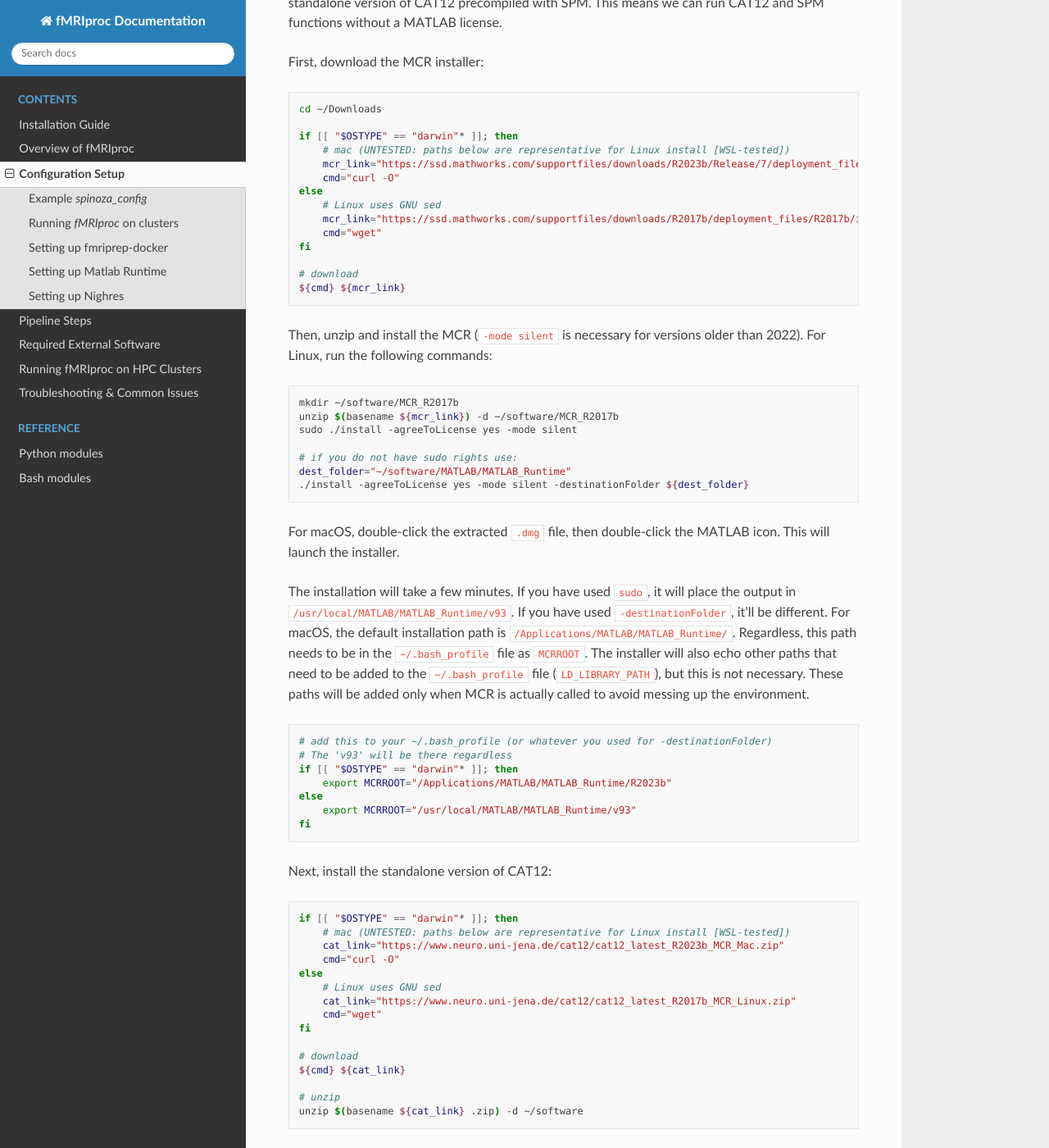
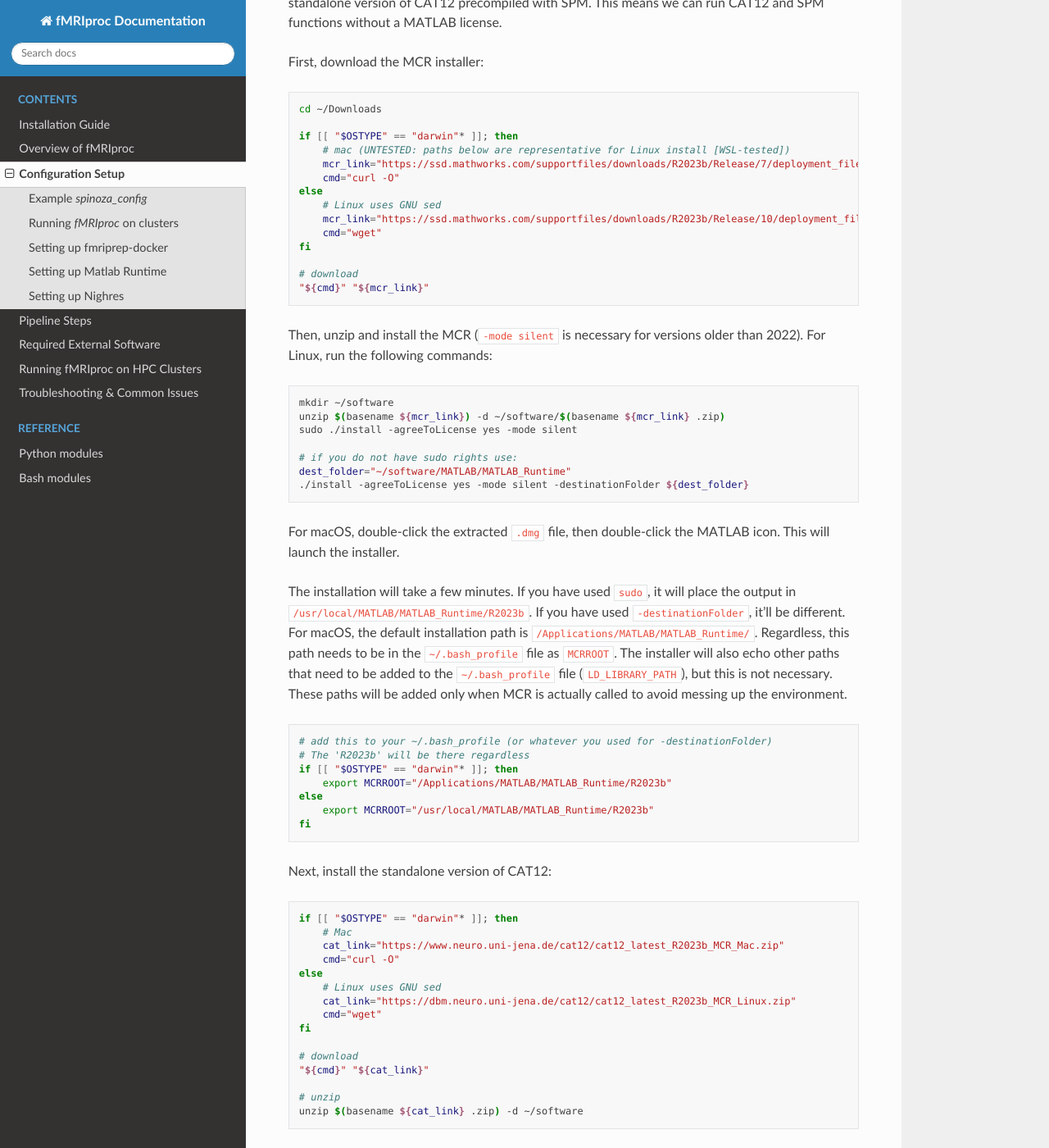
Before and after one commit to gjheij/fmriproc, a Sphinx documentation site: the page built from doc/source/configuration.rst, in a window 1280 px wide and 1400 px high, scrolled down 5871 px. Shown: the whole window at 82% size. Built offline with Sphinx 7.4.7 and the Read the Docs theme 3.1.0, drawn with Linux system fonts in a browser that asks for light colours; pages that are not in the unit, such as notebooks, are missing from menus; the version number could not be read and is left out; some of the changed text lies outside the part shown.

Commit message:
support for MCR Linux 2023b (r2664)

```diff
--- a/doc/source/configuration.rst
+++ b/doc/source/configuration.rst
@@ -299,20 +299,20 @@ First, download the MCR installer:
         cmd="curl -O"
     else
         # Linux uses GNU sed
-        mcr_link="https://ssd.mathworks.com/supportfiles/downloads/R2017b/deployment_files/R2017b/installers/glnxa64/MCR_R2017b_glnxa64_installer.zip"
+        mcr_link="https://ssd.mathworks.com/supportfiles/downloads/R2023b/Release/10/deployment_files/installer/complete/glnxa64/MATLAB_Runtime_R2023b_Update_10_glnxa64.zip"
         cmd="wget"
     fi
 
     # download
-    ${cmd} ${mcr_link}
+    "${cmd}" "${mcr_link}"
 
 Then, unzip and install the MCR (``-mode silent`` is necessary for versions older than 2022).
 For Linux, run the following commands:
 
 .. code-block:: bash
 
-    mkdir ~/software/MCR_R2017b
-    unzip $(basename ${mcr_link}) -d ~/software/MCR_R2017b
+    mkdir ~/software
+    unzip $(basename ${mcr_link}) -d ~/software/$(basename ${mcr_link} .zip)
     sudo ./install -agreeToLicense yes -mode silent
 
     # if you do not have sudo rights use:
@@ -323,7 +323,7 @@ For macOS, double-click the extracted ``.dmg`` file, then double-click the MATLA
 This will launch the installer.
 
 The installation will take a few minutes.
-If you have used ``sudo``, it will place the output in ``/usr/local/MATLAB/MATLAB_Runtime/v93``.
+If you have used ``sudo``, it will place the output in ``/usr/local/MATLAB/MATLAB_Runtime/R2023b``.
 If you have used ``-destinationFolder``, it'll be different.
 For macOS, the default installation path is ``/Applications/MATLAB/MATLAB_Runtime/``.
 Regardless, this path needs to be in the ``~/.bash_profile`` file as ``MCRROOT``.
@@ -333,11 +333,11 @@ These paths will be added only when MCR is actually called to avoid messing up t
 .. code-block:: bash
 
     # add this to your ~/.bash_profile (or whatever you used for -destinationFolder)
-    # The 'v93' will be there regardless
+    # The 'R2023b' will be there regardless
     if [[ "$OSTYPE" == "darwin"* ]]; then
         export MCRROOT="/Applications/MATLAB/MATLAB_Runtime/R2023b"
     else
-        export MCRROOT="/usr/local/MATLAB/MATLAB_Runtime/v93"
+        export MCRROOT="/usr/local/MATLAB/MATLAB_Runtime/R2023b"
     fi
 
 Next, install the standalone version of CAT12:
@@ -345,17 +345,17 @@ Next, install the standalone version of CAT12:
 .. code-block:: bash
 
     if [[ "$OSTYPE" == "darwin"* ]]; then
-        # mac (UNTESTED: paths below are representative for Linux install [WSL-tested])
+        # Mac
         cat_link="https://www.neuro.uni-jena.de/cat12/cat12_latest_R2023b_MCR_Mac.zip"
         cmd="curl -O"
     else
         # Linux uses GNU sed
-        cat_link="https://www.neuro.uni-jena.de/cat12/cat12_latest_R2017b_MCR_Linux.zip"
+        cat_link="https://dbm.neuro.uni-jena.de/cat12/cat12_latest_R2023b_MCR_Linux.zip"
         cmd="wget"
     fi
 
     # download
-    ${cmd} ${cat_link}
+    "${cmd}" "${cat_link}"
 
     # unzip
     unzip $(basename ${cat_link} .zip) -d ~/software
@@ -371,9 +371,9 @@ Now, in your configuration file (e.g., ``~/.spinoza_config``), edit the ``$MATLA
         export MATLAB_CMD="${install_dir}/run_spm12.sh ${MCRROOT} script"
         export SPM_PATH="${install_dir}/spm12.app/Contents/Resources/spm12_mcr/Users/gaser/spm/spm12"
     else
-        install_dir="${HOME}/software/CAT12.9_R2017b_MCR_Linux"
-        export MATLAB_CMD="${install_dir}/run_spm12.sh ${MCRROOT} script"
-        export SPM_PATH="${install_dir}/spm12_mcr/home/gaser/gaser/spm/spm12"
+        install_dir="${HOME}/software/CAT12.9_R2023b_MCR_Linux/"
+        export MATLAB_CMD="${install_dir}/run_spm25.sh ${MCRROOT} script"
+        export SPM_PATH="${install_dir}/spm25_mcr/home/ubuntu/Desktop/spm12"
     fi
 
 .. warning::
```
Also changed, not shown: README.md (+9 -10 lines), 5 other files.
